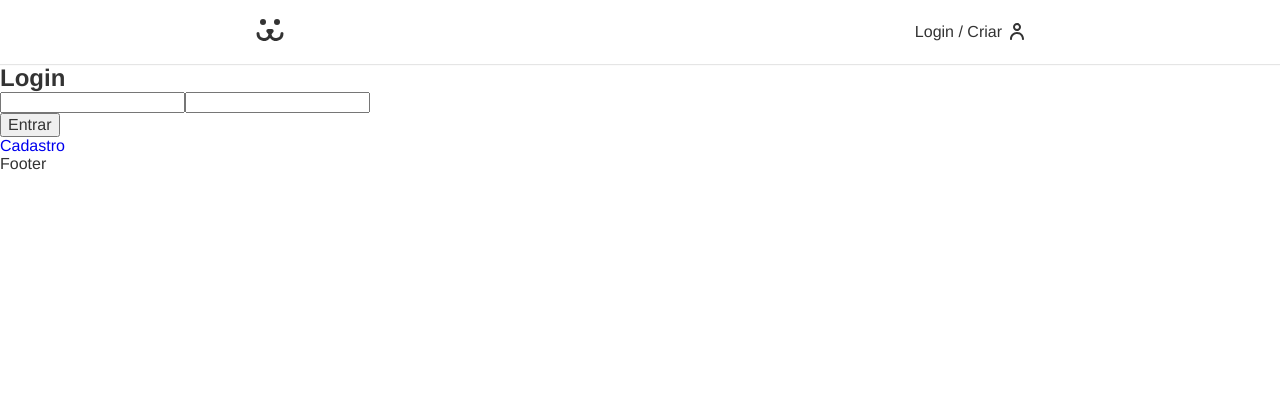
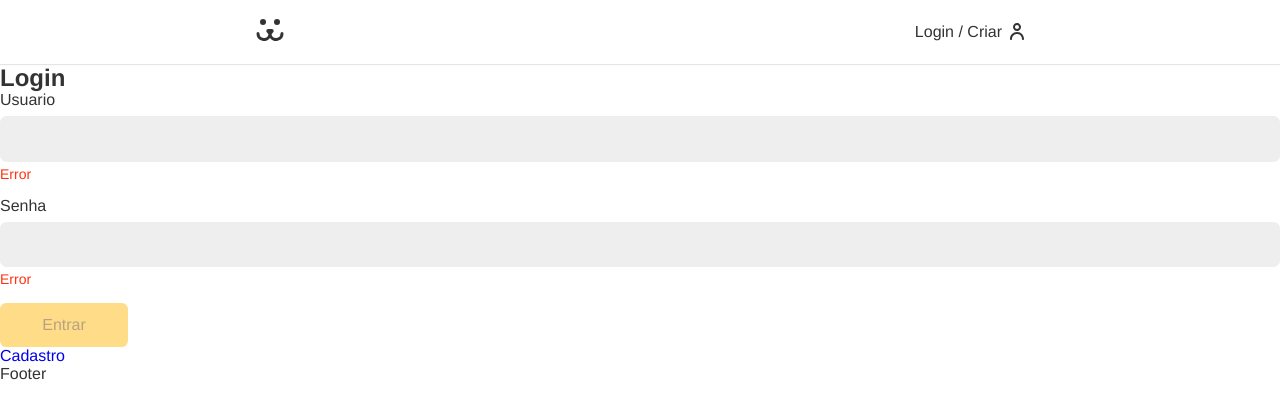
Before and after one commit to naylsonrj/dogs-react, a React (Create React App) app: page /login in a window 1280 px wide. Shown: the top 418 px of the page. Built offline with nearby package versions, Linux system fonts and the light colour scheme.

Commit message:
add component button e input

```diff
--- /dev/null
+++ b/src/Components/Forms/Button.js
@@ -0,0 +1,12 @@
+import React from 'react';
+import styles from './Button.module.css';
+
+const Button = ({ children, ...props }) => {
+  return (
+    <button {...props} className={styles.button}>
+      {children}
+    </button>
+  );
+};
+
+export default Button;
--- /dev/null
+++ b/src/Components/Forms/Button.module.css
@@ -0,0 +1,24 @@
+.button {
+  font-size: 1rem;
+  font-family: var(--type-first);
+  cursor: pointer;
+  border: none;
+  border-radius: 0.4rem;
+  background: #fb1;
+  color: #764701;
+  min-width: 8rem;
+  padding: 0.8rem 1.2rem;
+  box-sizing: border-box;
+  transition: 0.1s;
+}
+
+.button:hover,
+.button:focus {
+  outline: none;
+  box-shadow: 0 0 0 3px #fea, 0 0 0 4px #fb1;
+}
+
+.button:disabled {
+  opacity: 0.5;
+  cursor: wait;
+}
--- /dev/null
+++ b/src/Components/Forms/Input.js
@@ -0,0 +1,16 @@
+import React from 'react';
+import styles from './Input.module.css';
+
+const Input = ({ label, type, name }) => {
+  return (
+    <div className={styles.wrapper}>
+      <label htmlFor={name} className={styles.label}>
+        {label}
+      </label>
+      <input id={name} name={name} className={styles.input} type={type} />
+      <p className={styles.error}>Error</p>
+    </div>
+  );
+};
+
+export default Input;
--- /dev/null
+++ b/src/Components/Forms/Input.module.css
@@ -0,0 +1,35 @@
+.wrapper {
+  margin-bottom: 1rem;
+}
+
+.input {
+  border: 1px solid #eee;
+  display: block;
+  width: 100%;
+  font-size: 1rem;
+  padding: 0.8rem;
+  border-radius: 0.4rem;
+  background: #eee;
+  transition: 0.2s;
+}
+
+.input:focus,
+.input:hover {
+  outline: none;
+  border-color: #fb1;
+  background: white;
+  box-shadow: 0 0 0 3px #fea;
+}
+
+.label {
+  display: block;
+  font-size: 1rem;
+  line-height: 1;
+  padding-bottom: 0.5rem;
+}
+
+.error {
+  color: #f31;
+  font-size: 0.875rem;
+  margin-top: 0.25rem;
+}
--- a/src/Components/Login/LoginForm.js
+++ b/src/Components/Login/LoginForm.js
@@ -1,5 +1,7 @@
 import React from 'react';
 import { Link } from 'react-router-dom';
+import Button from '../Forms/Button';
+import Input from '../Forms/Input';
 
 const LoginForm = () => {
   const [username, setUsername] = React.useState('');
@@ -27,19 +29,9 @@
     <section>
       <h1>Login</h1>
       <form actions="" onSubmit={handleSubmit}>
-        <input
-          label="Usuário"
-          type="text"
-          value={username}
-          onChange={({ target }) => setUsername(target.value)}
-        />
-        <input
-          label="Senha"
-          type="password"
-          value={password}
-          onChange={({ target }) => setPassword(target.value)}
-        />
-        <button>Entrar</button>
+        <Input label="Usuario" type="text" name="username" />
+        <Input label="Senha" type="password" name="password" />
+        <Button disabled>Entrar</Button>
       </form>
       <Link to="/login/criar">Cadastro</Link>
     </section>
```
